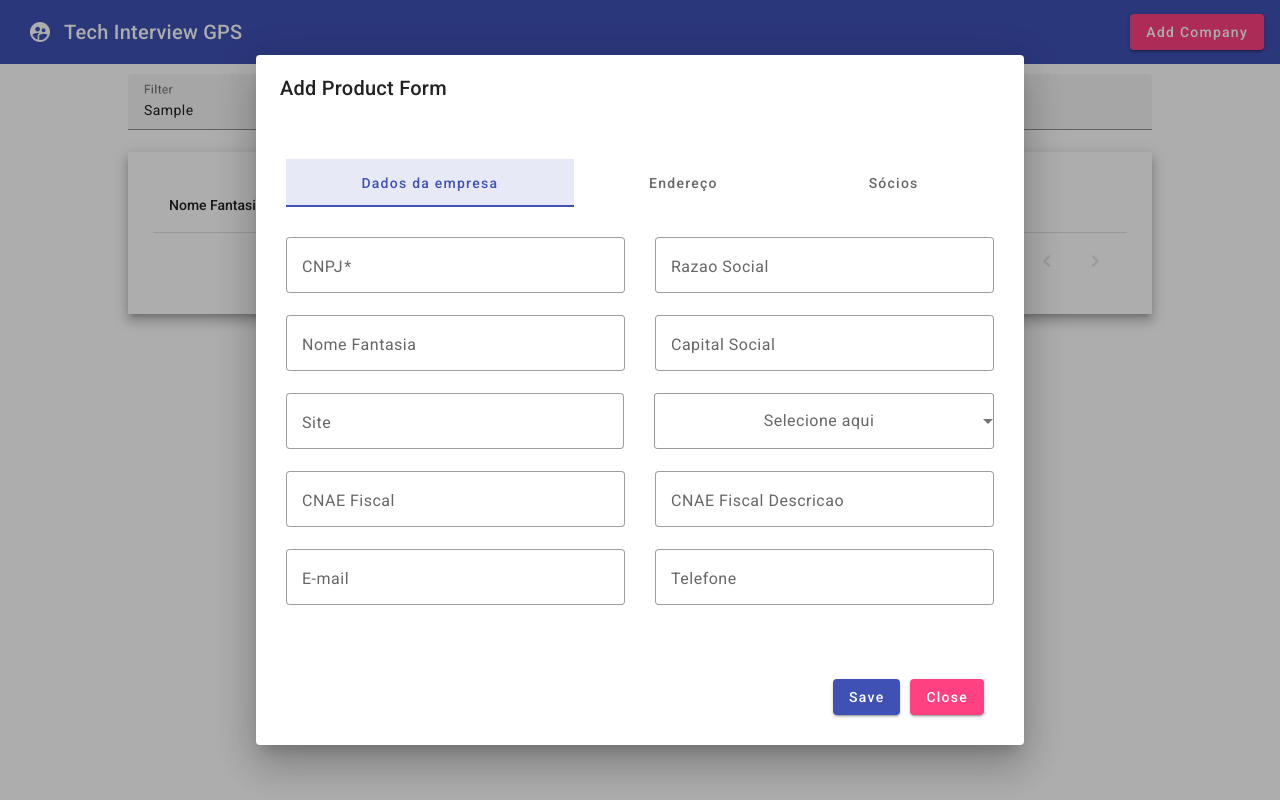
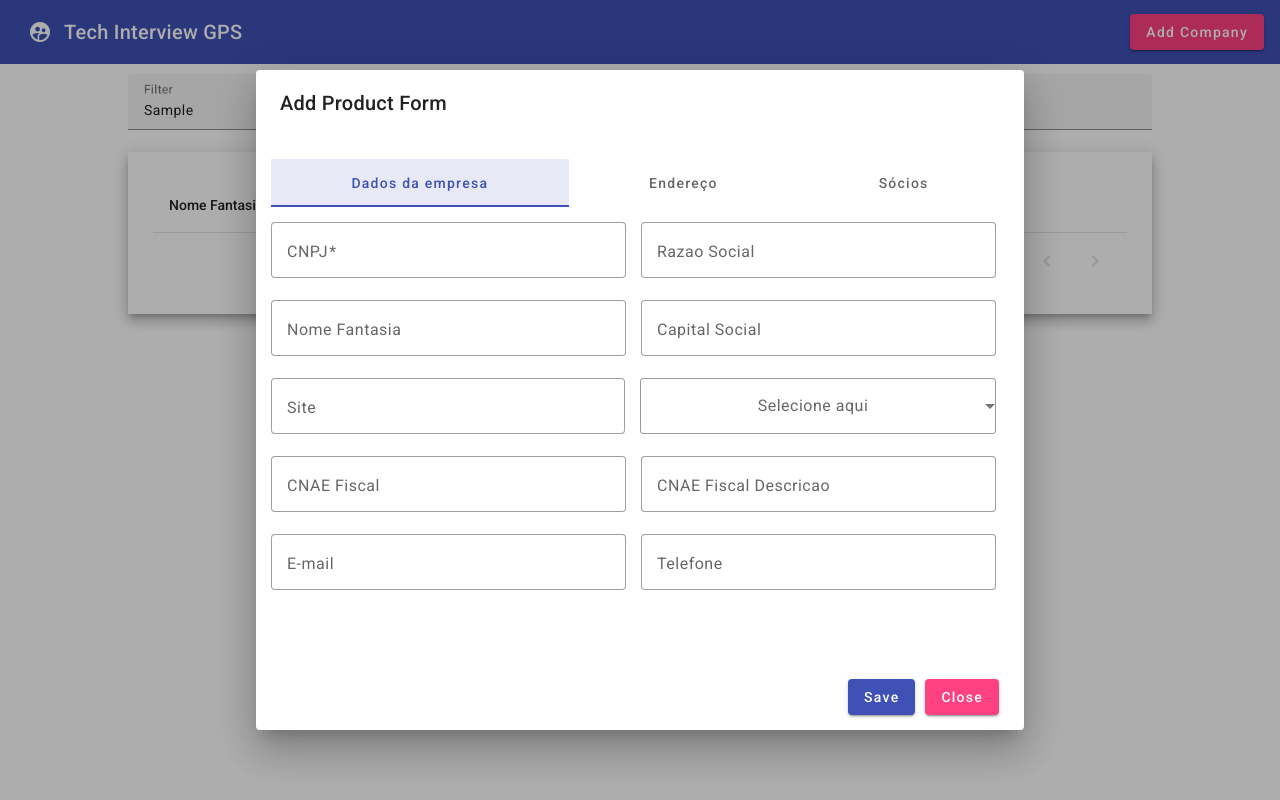
Before and after one commit to GuilhermeFDiniz/crud-angular, an Angular app in the folder AngularCrud/: page / in a window 1280 px wide. Both pictures are taken after typing "Sample" into the empty fields and a click on the button "Add Company". Built offline with nearby package versions, Linux system fonts and the light colour scheme; no server answers.

Commit message:
Style Form

```diff
--- a/AngularCrud/src/app/dialog/dialog.component.scss
+++ b/AngularCrud/src/app/dialog/dialog.component.scss
@@ -8,9 +8,14 @@ form{
   width: 100%;
 }
 
+app-dialog{
+  padding: 10px;
+}
+
 .container-dialog {
-  padding: 30px;
-  height: 75vh;
+  padding: 15px;
+  height: 95vh;
+  overflow: hidden;
 }
 
 mat-select{
@@ -24,29 +29,29 @@ mat-select{
 }
 
 .mat-tab-group {
-  margin-bottom: 48px;
+  margin-bottom: 15px;
 }
 
 .button-forms{
-  padding: 30px;
+  padding: 15px;
 }
 
 .form-field-style{
+  width: 725px;
   display:flex;
   justify-content: space-between;
   align-items: center;
-  gap: 30px;
+  gap: 15px;
 }
 
 mat-tab-group {
-  margin-bottom: 30px;
+  margin-bottom: 15px;
 }
 
 .margin-tab{
-  margin-top: 30px;
+  margin-top: 15px;
 }
 
 .mat-mdc-tab-body-content{
-  overflow: 0;
   padding: 15px;
 }
```
